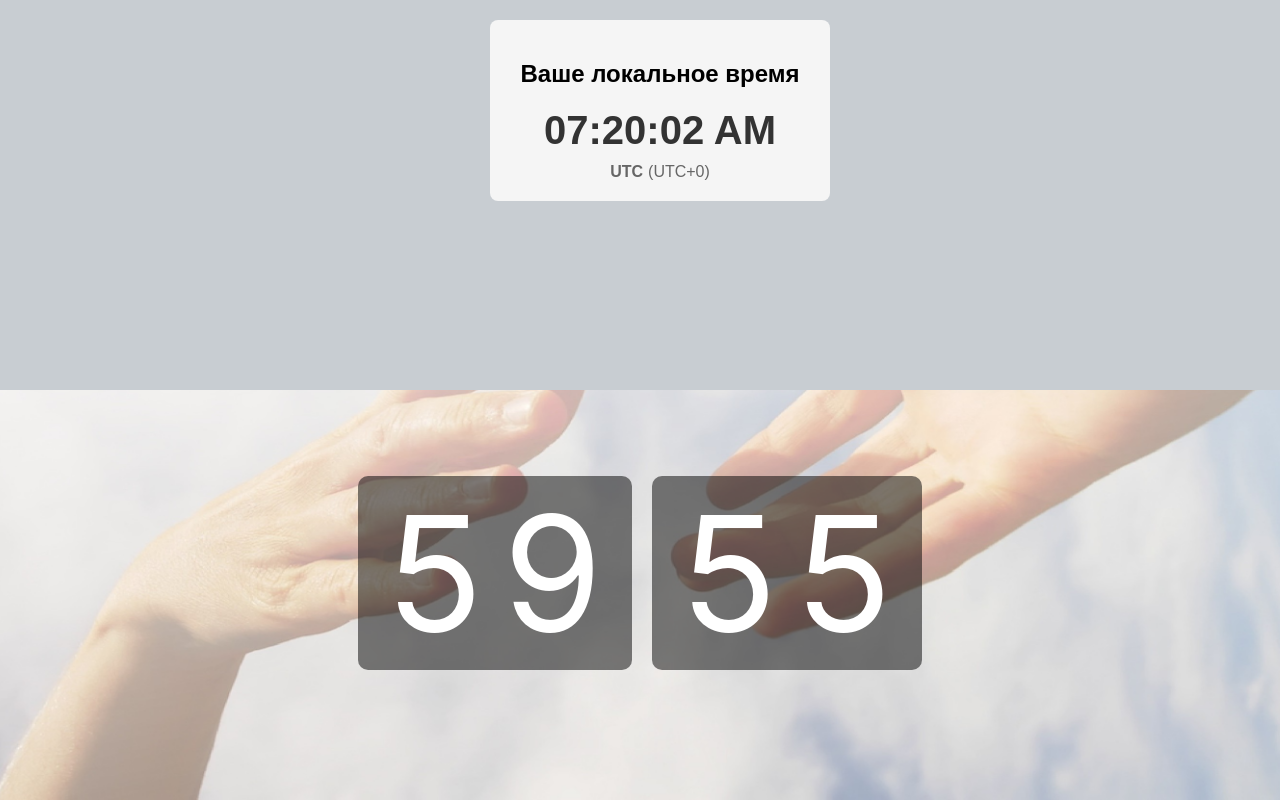
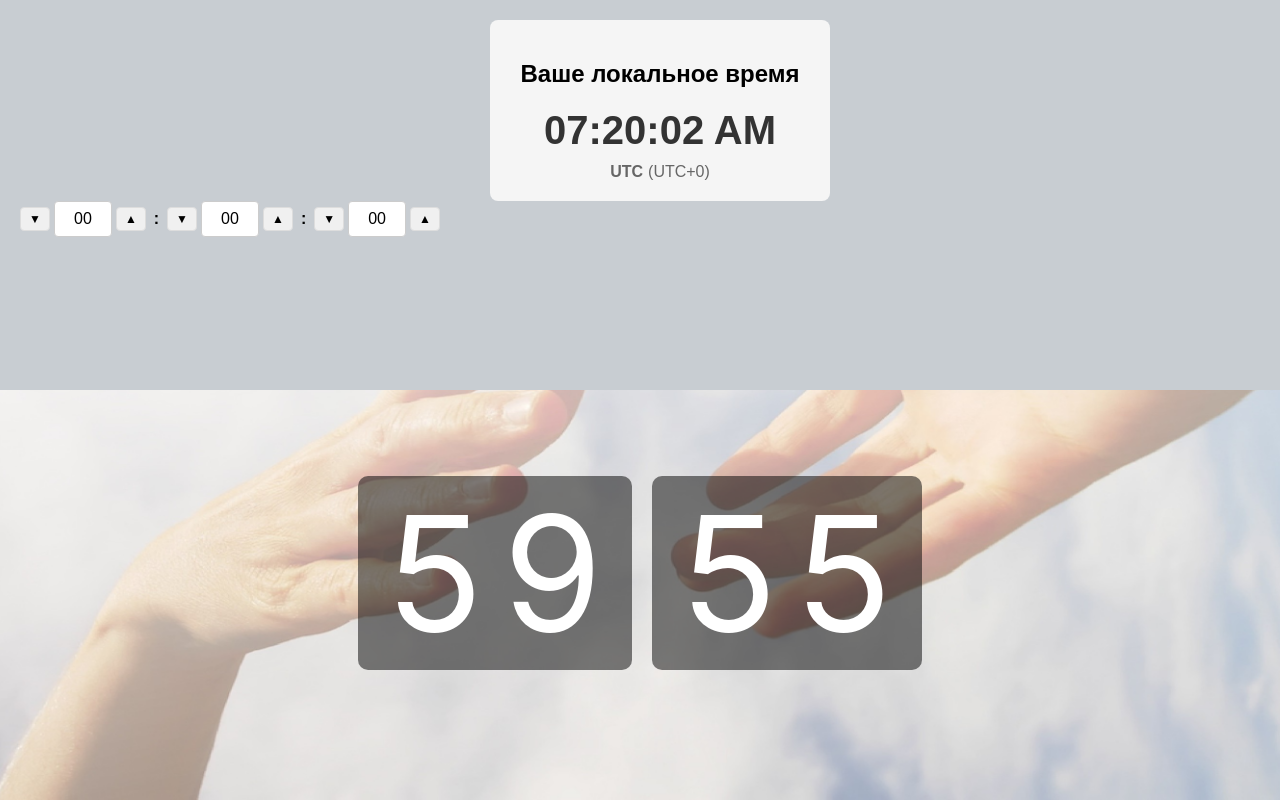
Before and after one commit to alexmiziuk/HypeClock, a React (Create React App) app: page / in a window 1280 px wide. Shown: the top 800 px of the page. Built offline with nearby package versions, Linux system fonts and the light colour scheme.

Commit message:
feat: add UserTimeInput

```diff
--- a/src/components/GamburgerMenu/GamburgerMenu.js
+++ b/src/components/GamburgerMenu/GamburgerMenu.js
@@ -1,11 +1,13 @@
 import './GamburgerMenu.scss';
 import UserLocalTime from '../UserLocalTime/UserLocalTime';
+import UserTimeInput from '../UserTimeInput/UserTimeInput';
 import React from 'react'
 
 function GamburgerMenu() {
   return (
 	  <div className="gamburger-menu">
 		  <UserLocalTime />
+		  <UserTimeInput />
 
 	 </div>
   )
--- /dev/null
+++ b/src/components/UserTimeInput/UserTimeInput.js
@@ -0,0 +1,187 @@
+import React, { useState, useRef, useEffect } from 'react';
+import './UserTimeInput.scss';
+
+const UserTimeInput = ({ onTimeChange }) => {
+	const [time, setTime] = useState({
+		hours: 0,
+		minutes: 0,
+		seconds: 0
+	});
+
+	const hoursRef = useRef(null);
+	const minutesRef = useRef(null);
+	const secondsRef = useRef(null);
+	const intervalRef = useRef(null);
+	const delayTimerRef = useRef(null);
+
+	// Очищаем интервал при размонтировании компонента
+	useEffect(() => {
+		return () => {
+			if (intervalRef.current) clearInterval(intervalRef.current);
+			if (delayTimerRef.current) clearTimeout(delayTimerRef.current);
+		};
+	}, []);
+
+	const handleChange = (e, type) => {
+		const value = Math.max(0, parseInt(e.target.value) || 0);
+		const maxValues = { hours: 23, minutes: 59, seconds: 59 };
+
+		setTime(prev => ({
+			...prev,
+			[type]: Math.min(value, maxValues[type])
+		}));
+
+		if (e.target.value.length >= 2) {
+			focusNextField(type);
+		}
+	};
+
+	const focusNextField = (currentField) => {
+		const fieldsOrder = ['hours', 'minutes', 'seconds'];
+		const currentIndex = fieldsOrder.indexOf(currentField);
+
+		if (currentIndex < fieldsOrder.length - 1) {
+			const nextField = fieldsOrder[currentIndex + 1];
+			const refs = { hours: hoursRef, minutes: minutesRef, seconds: secondsRef };
+			refs[nextField].current?.focus();
+		}
+	};
+
+	const startContinuousChange = (type, direction) => {
+		// Первое изменение сразу
+		direction === 'up' ? increment(type) : decrement(type);
+
+		// Затем устанавливаем интервал для повторных изменений
+		delayTimerRef.current = setTimeout(() => {
+			intervalRef.current = setInterval(() => {
+				direction === 'up' ? increment(type) : decrement(type);
+			}, 50);
+		}, 300);
+	};
+
+	const stopContinuousChange = () => {
+		if (delayTimerRef.current) {
+			clearTimeout(delayTimerRef.current);
+			delayTimerRef.current = null;
+		}
+		if (intervalRef.current) {
+			clearInterval(intervalRef.current);
+			intervalRef.current = null;
+		}
+	};
+
+	const increment = (type) => {
+		const maxValues = { hours: 23, minutes: 59, seconds: 59 };
+		setTime(prev => ({
+			...prev,
+			[type]: prev[type] < maxValues[type] ? prev[type] + 1 : 0
+		}));
+	};
+
+	const decrement = (type) => {
+		const maxValues = { hours: 23, minutes: 59, seconds: 59 };
+		setTime(prev => ({
+			...prev,
+			[type]: prev[type] > 0 ? prev[type] - 1 : maxValues[type]
+		}));
+	};
+
+	const formatWithLeadingZero = (value) => {
+		return value.toString().padStart(2, '0');
+	};
+
+	return (
+		<div className="time-input-container">
+			{/* Часы */}
+			<div className="time-input-group">
+				<button
+					className="time-input-button"
+					onMouseDown={() => startContinuousChange('hours', 'down')}
+					onMouseUp={stopContinuousChange}
+					onMouseLeave={stopContinuousChange}
+					onClick={(e) => e.preventDefault()}
+				>
+					▼
+				</button>
+				<input
+					ref={hoursRef}
+					type="text"
+					value={formatWithLeadingZero(time.hours)}
+					onChange={(e) => handleChange(e, 'hours')}
+					maxLength={2}
+				/>
+				<button
+					className="time-input-button"
+					onMouseDown={() => startContinuousChange('hours', 'up')}
+					onMouseUp={stopContinuousChange}
+					onMouseLeave={stopContinuousChange}
+					onClick={(e) => e.preventDefault()}
+				>
+					▲
+				</button>
+				<span>:</span>
+			</div>
+
+			{/* Минуты */}
+			<div className="time-input-group">
+				<button
+					className="time-input-button"
+					onMouseDown={() => startContinuousChange('minutes', 'down')}
+					onMouseUp={stopContinuousChange}
+					onMouseLeave={stopContinuousChange}
+					onClick={(e) => e.preventDefault()}
+				>
+					▼
+				</button>
+				<input
+					ref={minutesRef}
+					type="text"
+					value={formatWithLeadingZero(time.minutes)}
+					onChange={(e) => handleChange(e, 'minutes')}
+					maxLength={2}
+				/>
+				<button
+					className="time-input-button"
+					onMouseDown={() => startContinuousChange('minutes', 'up')}
+					onMouseUp={stopContinuousChange}
+					onMouseLeave={stopContinuousChange}
+					onClick={(e) => e.preventDefault()}
+				>
+					▲
+				</button>
+				<span>:</span>
+			</div>
+
+			{/* Секунды */}
+			<div className="time-input-group">
+				<button
+					className="time-input-button"
+					onMouseDown={() => startContinuousChange('seconds', 'down')}
+					onMouseUp={stopContinuousChange}
+					onMouseLeave={stopContinuousChange}
+					onClick={(e) => e.preventDefault()}
+				>
+					▼
+				</button>
+				<input
+					ref={secondsRef}
+					type="text"
+					value={formatWithLeadingZero(time.seconds)}
+					onChange={(e) => handleChange(e, 'seconds')}
+					maxLength={2}
+				/>
+				<button
+					className="time-input-button"
+					onMouseDown={() => startContinuousChange('seconds', 'up')}
+					onMouseUp={stopContinuousChange}
+					onMouseLeave={stopContinuousChange}
+					onClick={(e) => e.preventDefault()}
+				>
+					▲
+				</button>
+			</div>
+		</div>
+	);
+};
+
+export default UserTimeInput;
--- /dev/null
+++ b/src/components/UserTimeInput/UserTimeInput.scss
@@ -0,0 +1,55 @@
+.time-input-container {
+	display: flex;
+	gap: 8px;
+	align-items: center;
+	font-family: Arial, sans-serif;
+}
+
+
+.time-input-group {
+	display: flex;
+	align-items: center;
+	gap: 4px;
+}
+
+.time-input-group input {
+	width: 40px;
+	padding: 8px;
+	border: 1px solid #ccc;
+	border-radius: 4px;
+	font-size: 16px;
+	text-align: center;
+}
+
+.time-input-group input:focus {
+	outline: none;
+	border-color: #007bff;
+	box-shadow: 0 0 0 2px rgba(0, 123, 255, 0.25);
+}
+
+.time-input-button {
+	background: #f0f0f0;
+	border: 1px solid #ddd;
+	border-radius: 4px;
+	padding: 4px 8px;
+	cursor: pointer;
+	font-size: 12px;
+	transition: background-color 0.2s;
+	transition:
+		transform 0.1s ease,
+		box-shadow 0.1s ease;
+		&:active {
+			transform: scale(0.95); /* Уменьшение кнопки при клике */
+			box-shadow: 0 4px 6px rgba(0, 0, 0, 0.2); /* Тень при нажатии */
+		 }
+		 &:hover {
+			background-color: #dbddd8; /* Темный оттенок при наведении */
+		 }
+}
+
+
+.time-input-group span {
+	font-size: 16px;
+	font-weight: bold;
+	margin-left: 4px;
+}
```
